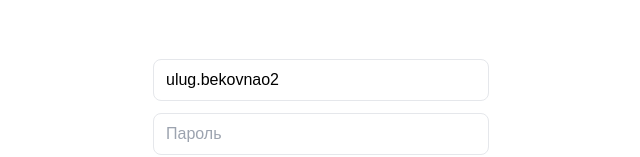
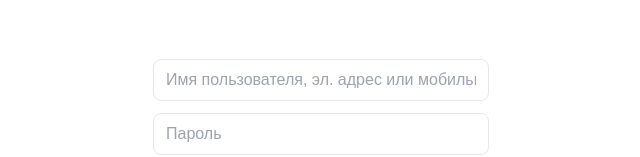
Before and after one commit to UZB02/instagram_login, a plain HTML site: page index.html in a window 1280 px wide. Shown: the part 167-324 px from the top of the page, without its empty margins (319-959 px from the left). Drawn offline with nearby package versions, Linux system fonts and the light colour scheme.

Commit message:
disabled user name deleted

```diff
--- a/index.html
+++ b/index.html
@@ -82,7 +82,6 @@
     </div>
 
    <script>
-   document.getElementById("username").value="ulug.bekovnao2"
   const translations = {
     en: {
       usernamePlaceholder: "Username, email, or phone",
```
